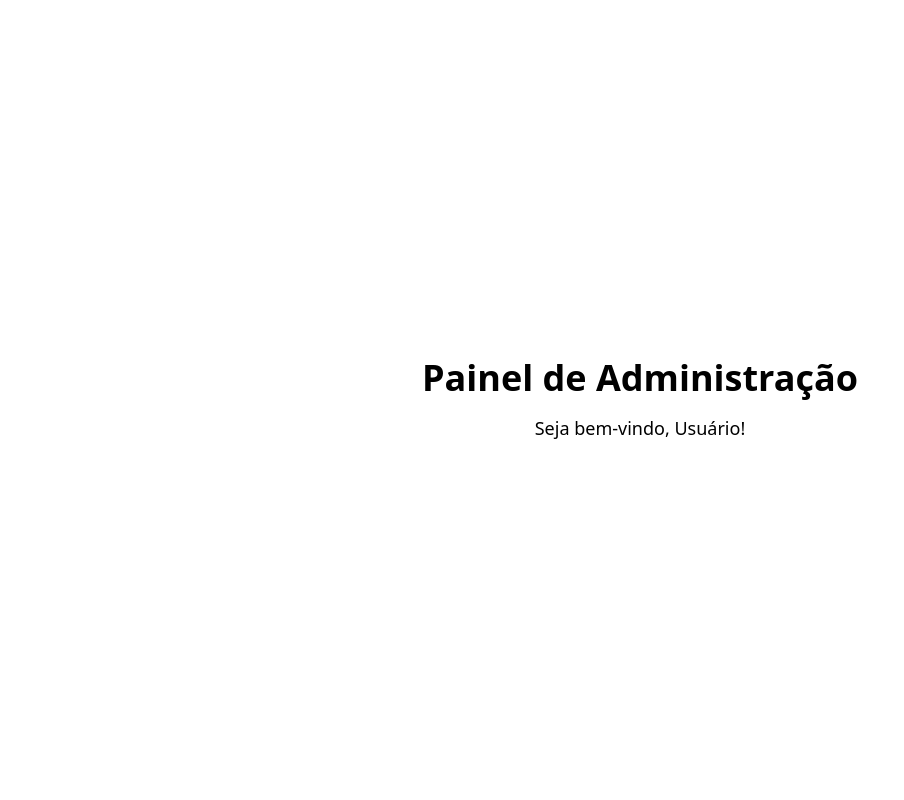
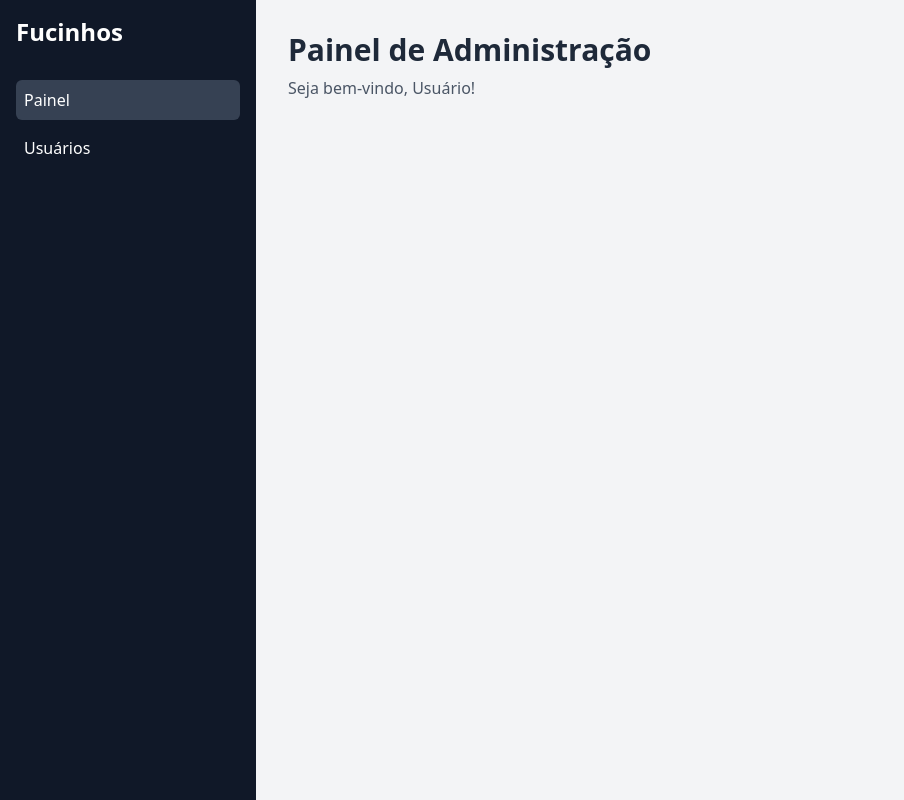
Before and after one commit to Lvitoria/pet-snouts, a Next.js app: page /admin in a window 1280 px wide. Shown: the whole page, without its empty margins (0-904 px from the left). Built offline with nearby package versions, Linux system fonts and the light colour scheme; no server answers.

Commit message:
Implementação do menu de navegação e ajustes na página de administração

```diff
--- /dev/null
+++ b/app/admin/components/nav-menu.tsx
@@ -0,0 +1,102 @@
+'use client';
+
+import { useState } from 'react';
+import Link from 'next/link';
+import { usePathname } from 'next/navigation';
+
+const menuItems = [
+  { name: 'Painel', href: '/admin' },
+  { name: 'Usuários', href: '/admin/users' },
+  // Adicione mais itens de menu aqui
+];
+
+function HamburgerIcon() {
+  return (
+    <svg
+      className="w-6 h-6"
+      fill="none"
+      stroke="currentColor"
+      viewBox="0 0 24 24"
+      xmlns="http://www.w3.org/2000/svg"
+    >
+      <path
+        strokeLinecap="round"
+        strokeLinejoin="round"
+        strokeWidth={2}
+        d="M4 6h16M4 12h16M4 18h16"
+      />
+    </svg>
+  );
+}
+
+function CloseIcon() {
+  return (
+    <svg
+      className="w-6 h-6"
+      fill="none"
+      stroke="currentColor"
+      viewBox="0 0 24 24"
+      xmlns="http://www.w3.org/2000/svg"
+    >
+      <path
+        strokeLinecap="round"
+        strokeLinejoin="round"
+        strokeWidth={2}
+        d="M6 18L18 6M6 6l12 12"
+      />
+    </svg>
+  );
+}
+
+
+export default function NavMenu() {
+  const pathname = usePathname();
+  const [isOpen, setIsOpen] = useState(false);
+
+  const toggleMenu = () => setIsOpen(!isOpen);
+
+  return (
+    <>
+      {/* Mobile Header and Hamburger Button */}
+      <div className="md:hidden flex justify-between items-center p-4 bg-gray-900 text-white">
+        <h2 className="text-2xl font-bold">Fucinhos</h2>
+        <button onClick={toggleMenu}>
+          {isOpen ? <CloseIcon /> : <HamburgerIcon />}
+        </button>
+      </div>
+
+      {/* Navigation Menu */}
+      <aside
+        className={`transform top-0 left-0 w-64 bg-gray-900 text-white fixed bottom-0 overflow-auto ease-in-out transition-all duration-300 z-30 ${
+          isOpen ? 'translate-x-0' : '-translate-x-full'
+        } md:relative md:translate-x-0`}
+      >
+        <div className="p-4">
+            <div className="mb-8 hidden md:block">
+                <h2 className="text-2xl font-bold">Fucinhos</h2>
+            </div>
+            <nav>
+            <ul>
+              {menuItems.map((item) => (
+                <li key={item.name} className="mb-2">
+                  <Link href={item.href}>
+                    <span
+                      onClick={() => setIsOpen(false)}
+                      className={`block p-2 rounded-md transition-colors ${
+                        pathname === item.href
+                          ? 'bg-gray-700'
+                          : 'hover:bg-gray-800'
+                      }`}
+                    >
+                      {item.name}
+                    </span>
+                  </Link>
+                </li>
+              ))}
+            </ul>
+          </nav>
+        </div>
+      </aside>
+    </>
+  );
+}
--- /dev/null
+++ b/app/admin/layout.tsx
@@ -0,0 +1,18 @@
+import NavMenu from './components/nav-menu';
+
+export default function AdminLayout({
+  children,
+}: {
+  children: React.ReactNode;
+}) {
+  return (
+    <div className="min-h-screen bg-gray-100">
+      <div className="md:flex min-h-screen">
+        <NavMenu />
+        <main className="flex-grow p-8">
+          {children}
+        </main>
+      </div>
+    </div>
+  );
+}
--- a/app/admin/page.tsx
+++ b/app/admin/page.tsx
@@ -1,13 +1,13 @@
 import { cookies } from 'next/headers';
 
-export default async function AdminPage() {
+export default  async function AdminPage() {
   const cookieStore = await cookies();
   const userName = cookieStore.get('userName')?.value || 'Usuário';
 
   return (
-    <main className="flex min-h-screen flex-col items-center justify-center p-24">
-      <h1 className="text-4xl font-bold">Painel de Administração</h1>
-      <p className="mt-4 text-lg">Seja bem-vindo, {userName}!</p>
-    </main>
+    <div>
+      <h1 className="text-3xl font-bold text-gray-800">Painel de Administração</h1>
+      <p className="mt-2 text-gray-600">Seja bem-vindo, {userName}!</p>
+    </div>
   );
 }
```
